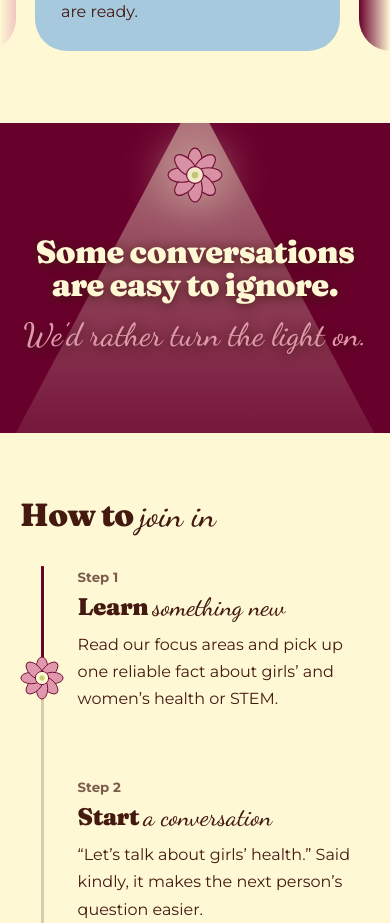
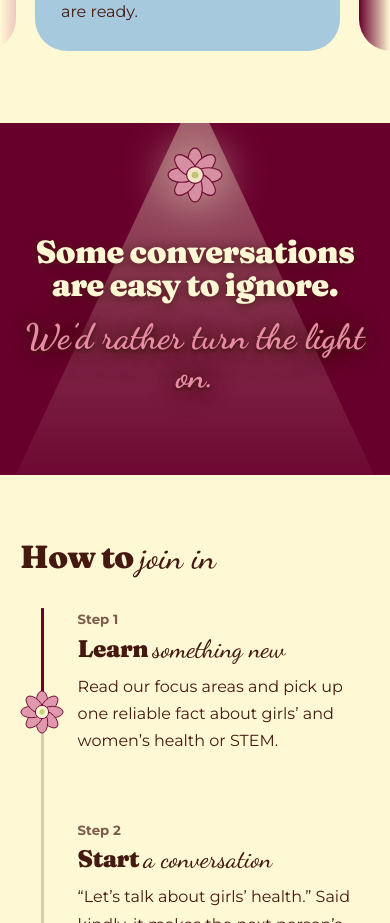
Before and after one commit to 0xC0ba1t/bloom-and-rise-site, a Next.js app: page / in a window 390 px wide. Shown: the part 2880-3803 px from the top of the page. Built offline with nearby package versions, Linux system fonts and the light colour scheme.

Commit message:
replace placeholders, improve visibility of component.

```diff
--- a/src/app/globals.css
+++ b/src/app/globals.css
@@ -96,11 +96,10 @@ h1 .script,h2 .script,h3 .script{font-size:1.05em}
 
 /* spotlight */
 .spot{position:relative;background:var(--beet);color:var(--lemon);overflow:hidden;padding:clamp(7rem,16vw,12rem) 0 clamp(5rem,10vw,8rem);text-align:center}
-.cone{position:absolute;inset:0;transform-origin:top center;clip-path:polygon(46% 0,54% 0,100% 100%,0 100%);background:linear-gradient(to bottom,rgba(255,248,213,.5),rgba(255,248,213,.1))}
+.cone{position:absolute;inset:0;transform-origin:top center;clip-path:polygon(46% 0,54% 0,100% 100%,0 100%);background:linear-gradient(to bottom,rgba(255,248,213,.4),rgba(255,248,213,.04))}
 .lamp{position:absolute;top:1.5rem;left:50%;margin-left:-28px;filter:drop-shadow(0 0 24px rgba(255,248,213,.8))}
 .spot-in{position:relative} .spot h2{margin:0 auto 1rem;max-width:16em;text-shadow:0 2px 12px var(--rum)}
-.spot .big{font-size:clamp(2rem,5vw,3.4rem);color:var(--pink);text-shadow:0 2px 12px var(--rum)}
-
+.spot .big{font-size:clamp(2.2rem,5.5vw,3.6rem);font-weight:700;color:#e98aa7;text-shadow:0 2px 3px var(--rum),0 0 16px var(--rum),0 0 30px rgba(68,25,16,.8)}
 /* steps */
 .steps{position:relative;padding-left:5rem;margin-top:2rem}
 .rail{position:absolute;left:0;top:0;bottom:0;width:44px}
--- a/src/config/site.ts
+++ b/src/config/site.ts
@@ -2,18 +2,18 @@
 export const site = {
   name: "Bloom & Rise",
   suffix: "Foundation",
-  email: "hello@your-domain.org", // TODO: replace with your real address
+  email: "bloomandrise.foundation@gmail.com", // TODO: replace with your real address
   tagline: "Growing healthier, safer and brighter futures—together.",
   mission:
     "Bloom & Rise Foundation promotes girls’ and women’s health, encourages open conversations about overlooked issues, and expands access to STEM education and opportunities. We support orphans and vulnerable children to feel safe, valued, and able to thrive.",
   statusShort: "Planning stage · seeking guidance",
   // Links with an empty href are hidden automatically.
   socials: [
-    { label: "Instagram", href: "https://instagram.com/bloomandrise_foundation" },
+    { label: "Instagram", href: "https://www.instagram.com/bloomandrise_foundation/" },
     { label: "TikTok", href: "" },
     { label: "X", href: "" },
     { label: "LinkedIn", href: "" },
-    { label: "Email", href: "mailto:hello@your-domain.org" },
+    { label: "Email", href: "mailto:bloomandrise.foundation@gmail.com" },
   ],
   nav: [
     { label: "About", href: "/about" },
```
